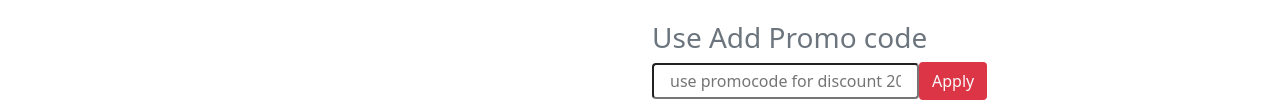
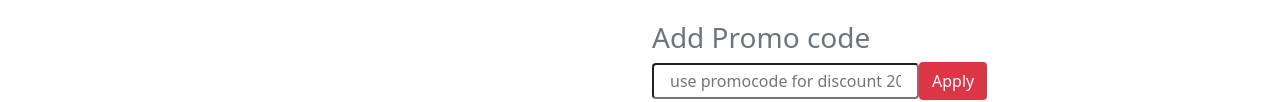
Before and after one commit to Mustakmia/mac_book-js, a plain HTML site: page index.html in a window 1280 px wide. Shown: the part 865-967 px from the top of the page. Drawn offline with nearby package versions, Linux system fonts and the light colour scheme.

Commit message:
some changes

```diff
--- a/index.html
+++ b/index.html
@@ -69,7 +69,7 @@
                         </div>
                         <br>
                         <div>
-                            <h3 class="text-secondary">Use Add Promo code</h3>
+                            <h3 class="text-secondary">Add Promo code</h3>
                             <div class="d-flex align-items-center">
                                 <input class="border-2 rounded py-1 px-3" placeholder="use promocode for discount 20%" type="text" name="" id="promoField">
                                 <button id="promoBtn" class="btn  bg-danger text-light">Apply</button>
```
Also changed, not shown: index.js (+5 -5 lines).
